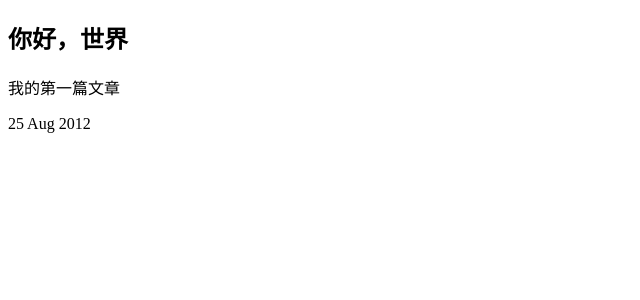
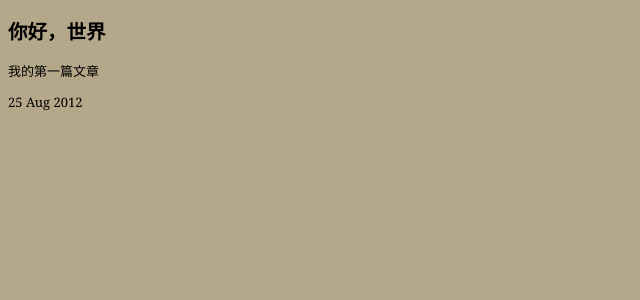
Before and after one commit to Fav/Elusive, a Jekyll site: the page built from _posts/2012-08-25-hello-world.html, in a window 1280 px wide. Shown: the top 300 px of the page, without its empty margins (0-640 px from the left). Built offline with Jekyll 4.4.1, drawn with Linux system fonts in a browser that asks for light colours.

Commit message:
Signed-off-by: fav <f25457@qq.com>

```diff
--- a/_layouts/default.html
+++ b/_layouts/default.html
@@ -3,8 +3,14 @@
 	<head>
 		<meta http-equiv="content-type" content="text/html; charset=utf-8" />
 		<title>{{ page.title }}</title>
-		<link rel="stylesheet" type="text/css" href="../css/style.css">
-
+		<style type="text/css">
+			body{
+			  background-color: #b5a789;
+			  font-family:      Georgia, "Times New Roman", Times, serif;
+			  font-size:        small;
+			  margin:           10%,0;
+			}
+		</style>
 	</head>
 	<body>
 	{{ content }}
```
